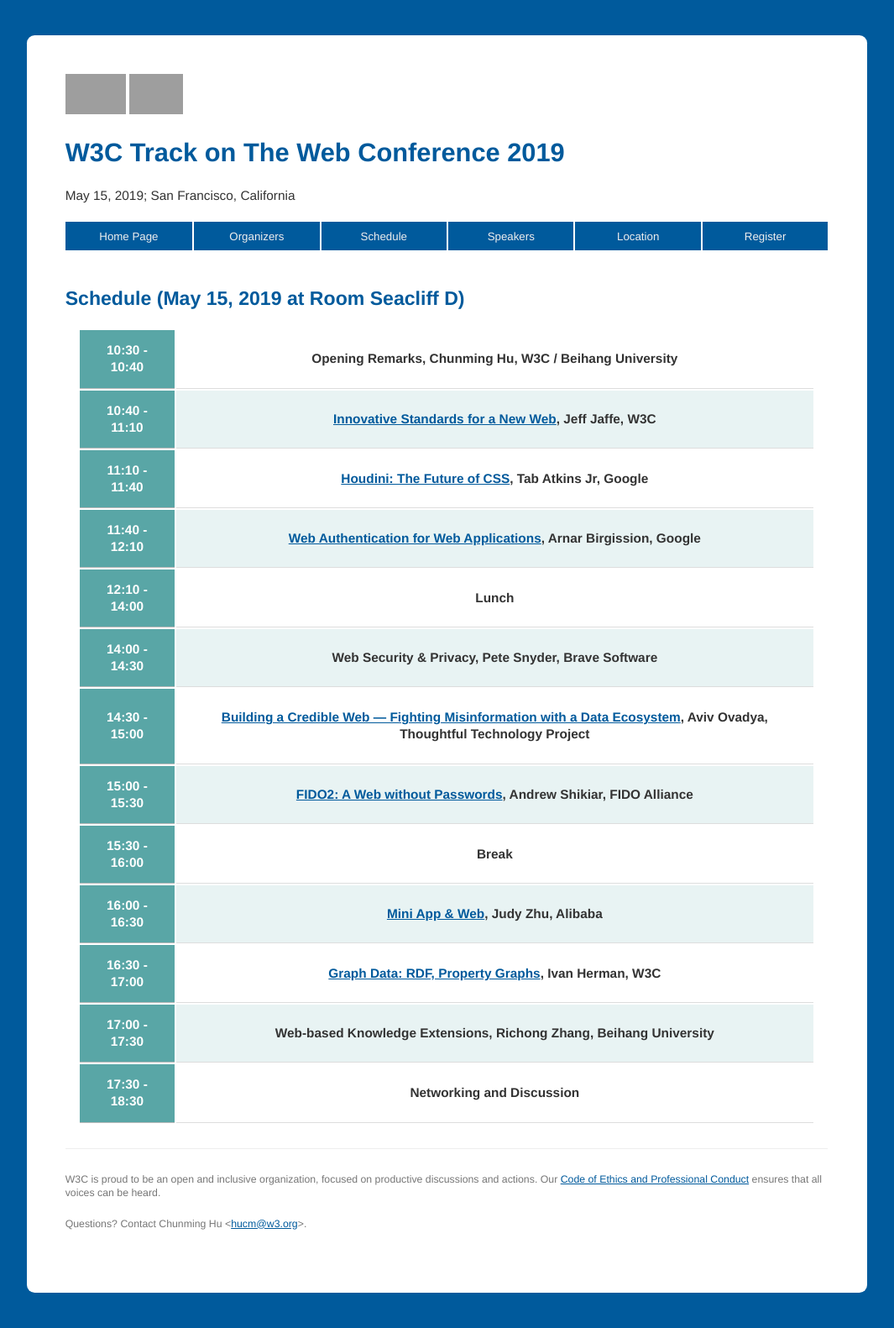
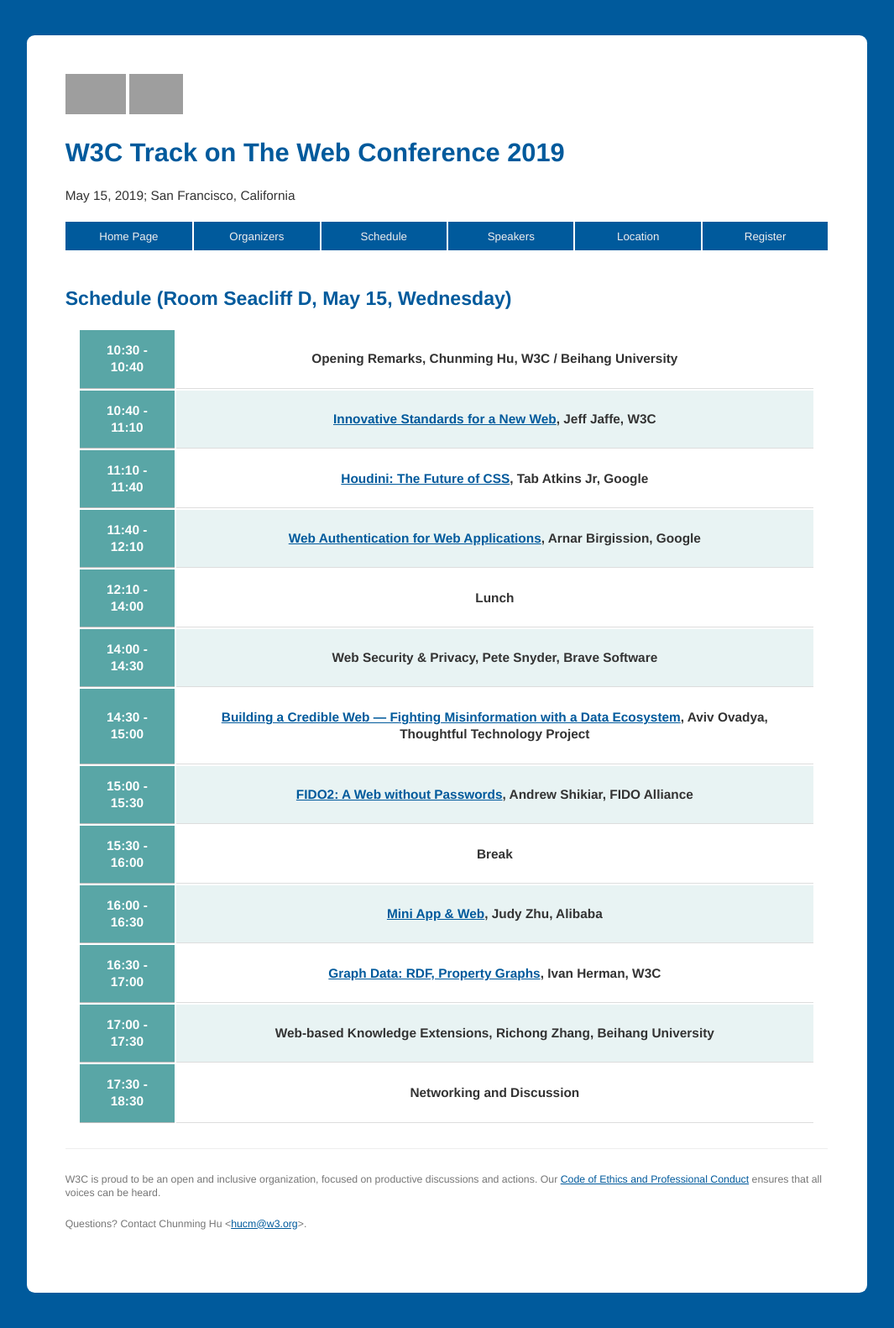
Before and after one commit to w3c/w3c-track-2019, a Jekyll site: the page built from schedule.md, in a window 1280 px wide. Shown: the whole page at 84% size, without its empty margins (108-1173 px from the left). Built offline with Jekyll 4.4.1, drawn with Linux system fonts in a browser that asks for light colours; our own code applies the rules of GitHub Pages for plain Markdown files; grey boxes are pictures that could not be loaded.

Commit message:
Update schedule.md

```diff
--- a/schedule.md
+++ b/schedule.md
@@ -2,7 +2,7 @@
 layout: home
 ---
 
-# Schedule (May 15, 2019 at Room Seacliff D)
+# Schedule (Room Seacliff D, May 15, Wednesday)
 
 <table class="zebra">
     <tr>
```
